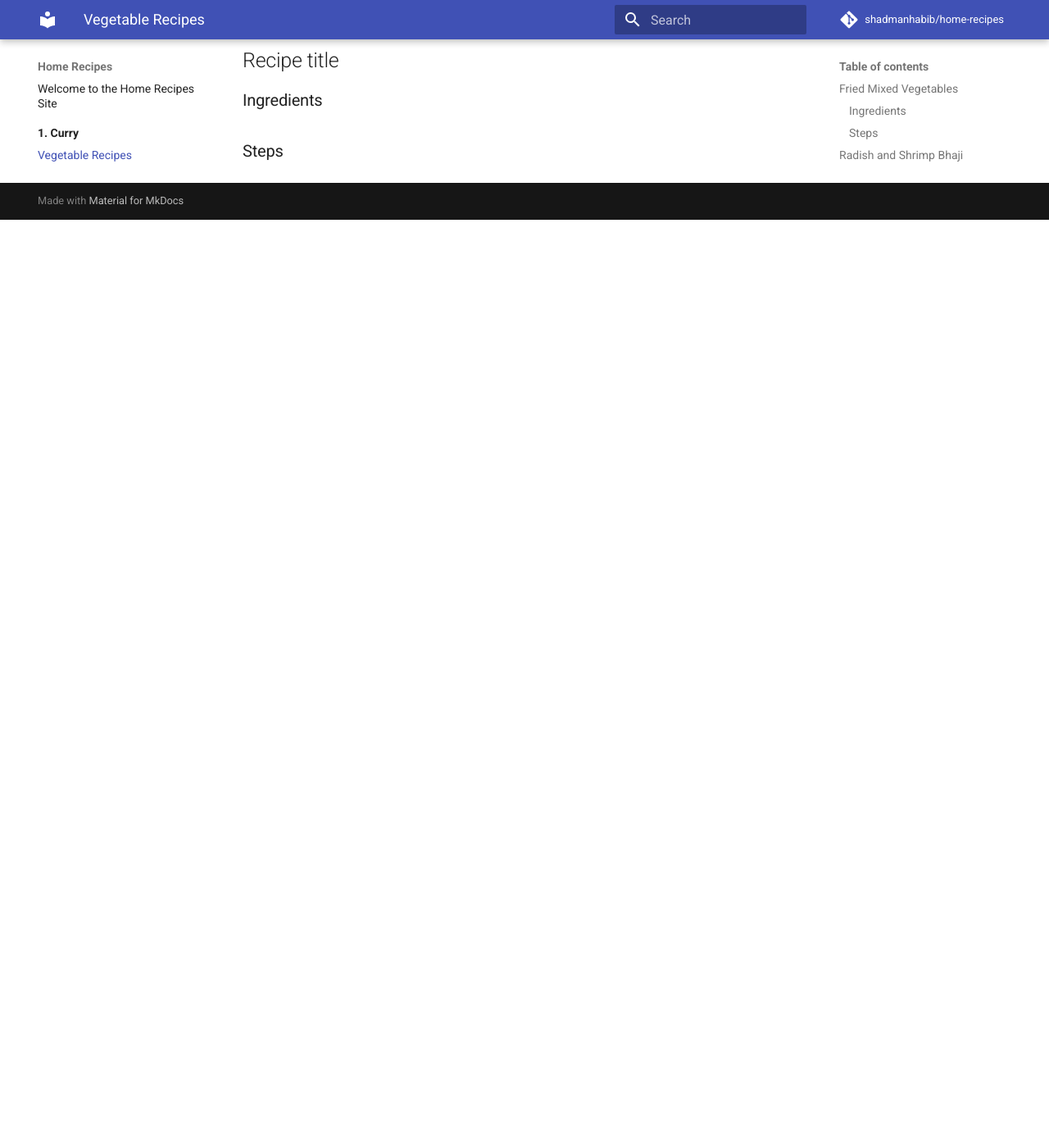
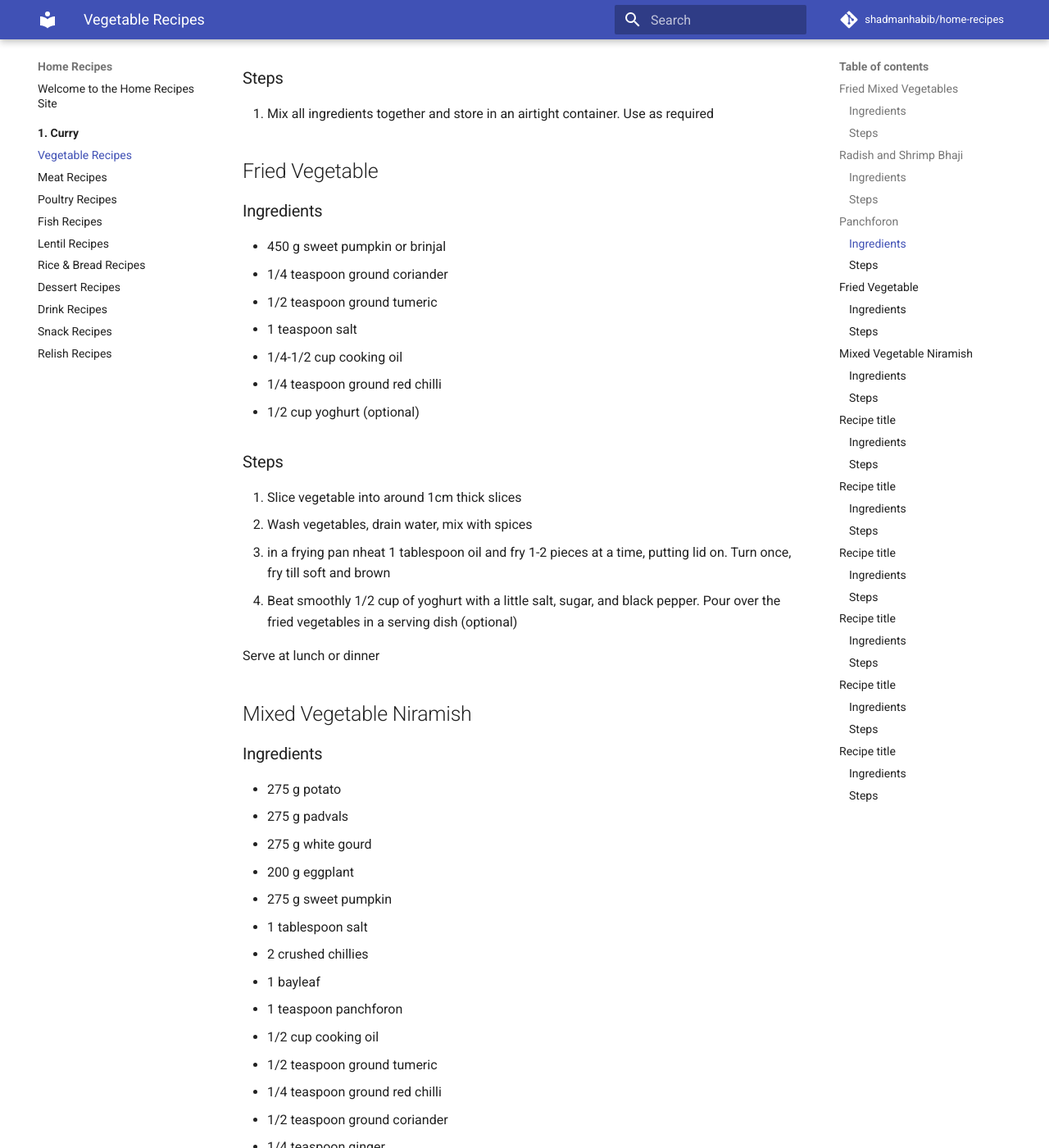
Before and after one commit to shadmanhabib/home-recipes, an MkDocs documentation site: the page built from docs/01-curry/vegetables.md, in a window 1280 px wide and 1400 px high, scrolled down 1617 px. Shown: the whole window at 82% size. Built offline with MkDocs 1.6.1 and Material for MkDocs 9.7.7, drawn with Linux system fonts in a browser that asks for light colours; comment, search, counter and statistics services are not loaded; before the commit the page ends 1885 px from its top, so only the background shows below that; some of the changed text lies outside the part shown.

Commit message:
Added 5 recipes

```diff
--- a/docs/01-curry/vegetables.md
+++ b/docs/01-curry/vegetables.md
@@ -29,7 +29,67 @@ Serve hot. Makes 4 servings
 - 1/2 teaspoon panchforon
 
 ### Steps
-1. In a frypan heat oil
+1. In a frypan heat oil and add panchforon, stir, and add the rest of the ingredients except coriander. Cover and cook over a moderate heat, stir occasionally
+2. When radish is cooked add coriander leaves, stir, remove from heat
+
+Serve hot with boiled rice or chapati
+
+## Panchforon
+
+### Ingredients
+- 1 teaspsoon cumin seeds
+- 1/2 teaspsoon mustard seeds
+- 1 teaspsoon aniseeds
+- 1/2 teaspsoon black cumin seeds
+- 1 teaspsoon fenugreek seeds
+
+### Steps
+1. Mix all ingredients together and store in an airtight container. Use as required
+
+## Fried Vegetable
+
+### Ingredients
+- 450 g sweet pumpkin or brinjal
+- 1/4 teaspoon ground coriander
+- 1/2 teaspoon ground tumeric
+- 1 teaspoon salt
+- 1/4-1/2 cup cooking oil
+- 1/4 teaspoon ground red chilli
+- 1/2 cup yoghurt (optional)
+
+### Steps
+1. Slice vegetable into around 1cm thick slices
+2. Wash vegetables, drain water, mix with spices
+3. in a frying pan nheat 1 tablespoon oil and fry 1-2 pieces at a time, putting lid on. Turn once, fry till soft and brown
+4. Beat smoothly 1/2 cup of yoghurt with a little salt, sugar, and black pepper. Pour over the fried vegetables in a serving dish (optional)
+
+Serve at lunch or dinner
+
+## Mixed Vegetable Niramish
+
+### Ingredients
+- 275 g potato
+- 275 g padvals
+- 275 g white gourd
+- 200 g eggplant
+- 275 g sweet pumpkin
+- 1 tablespoon salt
+- 2 crushed chillies
+- 1 bayleaf
+- 1 teaspoon panchforon
+- 1/2 cup cooking oil
+- 1/2 teaspoon ground tumeric
+- 1/4 teaspoon ground red chilli
+- 1/2 teaspoon ground coriander
+- 1/4 teaspoon ginger
+
+### Steps
+1. Peel and cut vegetables into cubes. In a saucepan place potato, padval, white pumpkin, salt and ground spices. Add water just to cover the vegetables. Cook over moderate heat.
+2. When vegetables are half cooked add eggplant and sweet pumpkin. Cook till the vegetables are tender. Add 1 tablespoon sugar
+3. In a saucepan heat oil. Put in panchforon, bayleaf, and green chillies, stir and add boiled vegetables. Bring to a boil.
+
+Serve immediately with rice or chapati. Makes 8 servings
+
 
 ## Recipe title
 
@@ -51,3 +111,24 @@ Serve hot. Makes 4 servings
 
 
 ### Steps
+
+## Recipe title
+
+### Ingredients
+
+
+### Steps
+
+## Recipe title
+
+### Ingredients
+
+
+### Steps
+
+## Recipe title
+
+### Ingredients
+
+
+### Steps
```
